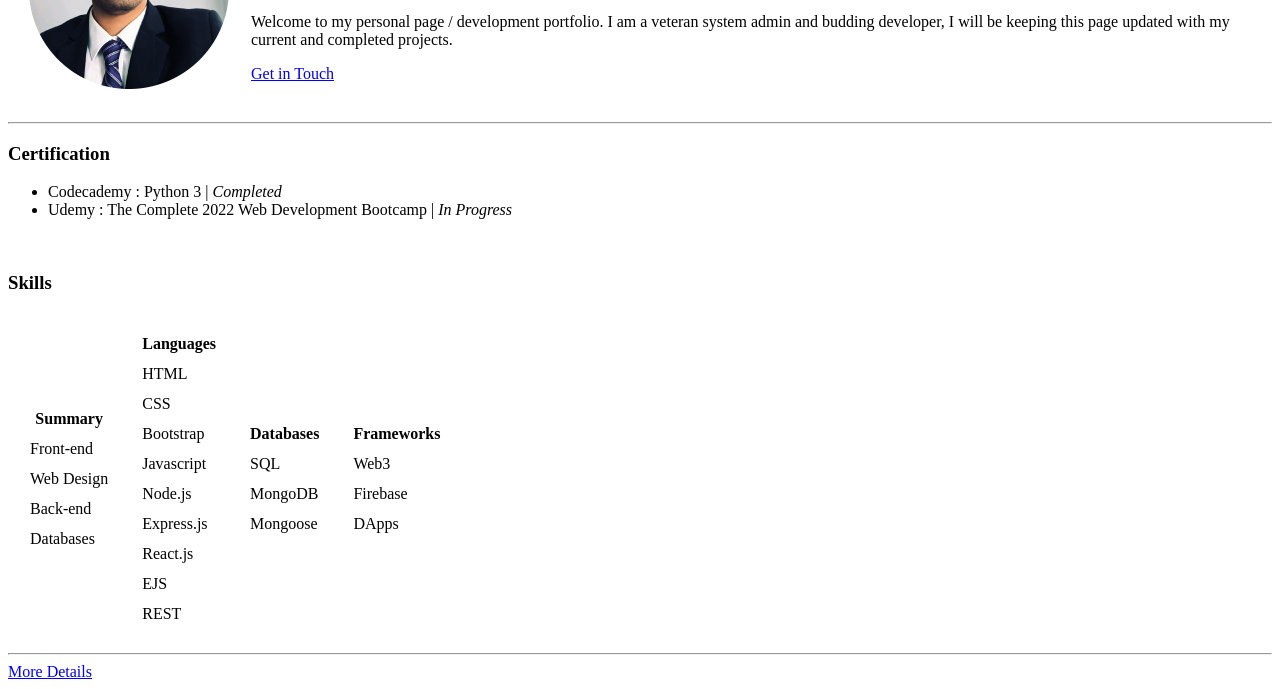
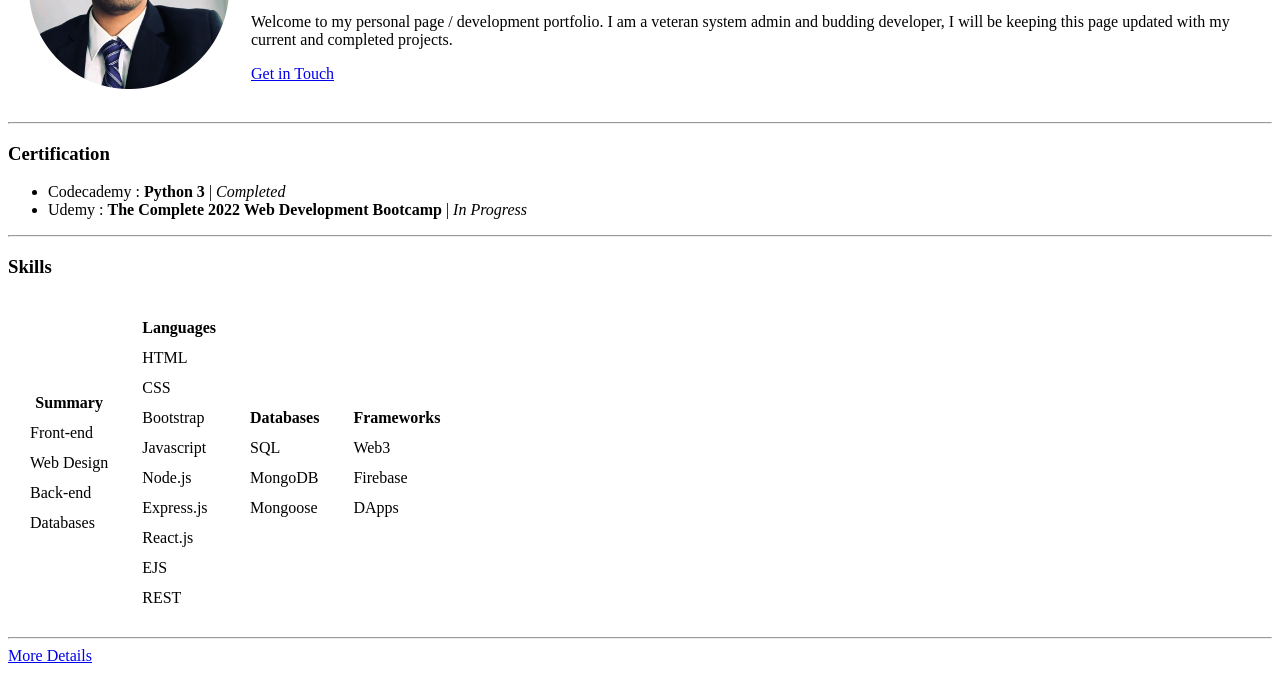
Before and after one commit to alg0r1sm/website, a plain HTML site: page index.html in a window 1280 px wide. Shown: the part 140-829 px from the top of the page. Drawn offline with Linux system fonts and the light colour scheme.

```diff
--- a/index.html
+++ b/index.html
@@ -21,10 +21,10 @@
     <hr>
     <h3>Certification</h3>
     <ul>
-        <li>Codecademy : Python 3 | <em>Completed</em></li>
-        <li>Udemy : The Complete 2022 Web Development Bootcamp | <em>In Progress</em></li>
+        <li>Codecademy : <strong>Python 3</strong> | <em>Completed</em></li>
+        <li>Udemy : <strong>The Complete 2022 Web Development Bootcamp</strong> | <em>In Progress</em></li>
     </ul>
-    <br>
+    <hr>
     <h3>Skills</h3>
     <table cellspacing="10">
         <tr>
```
